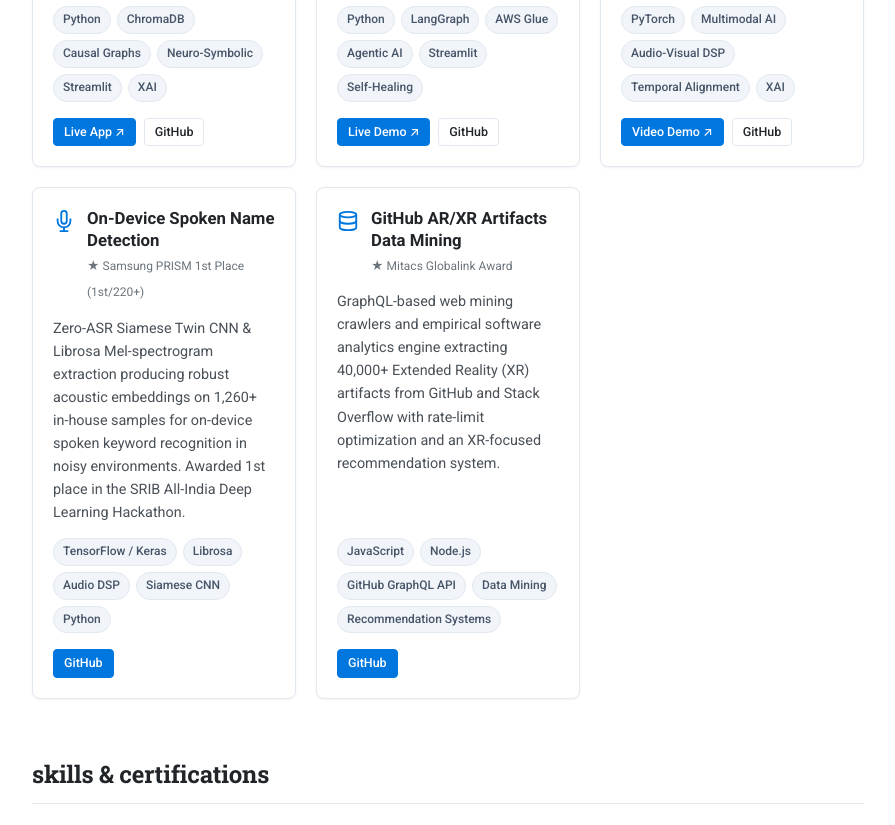
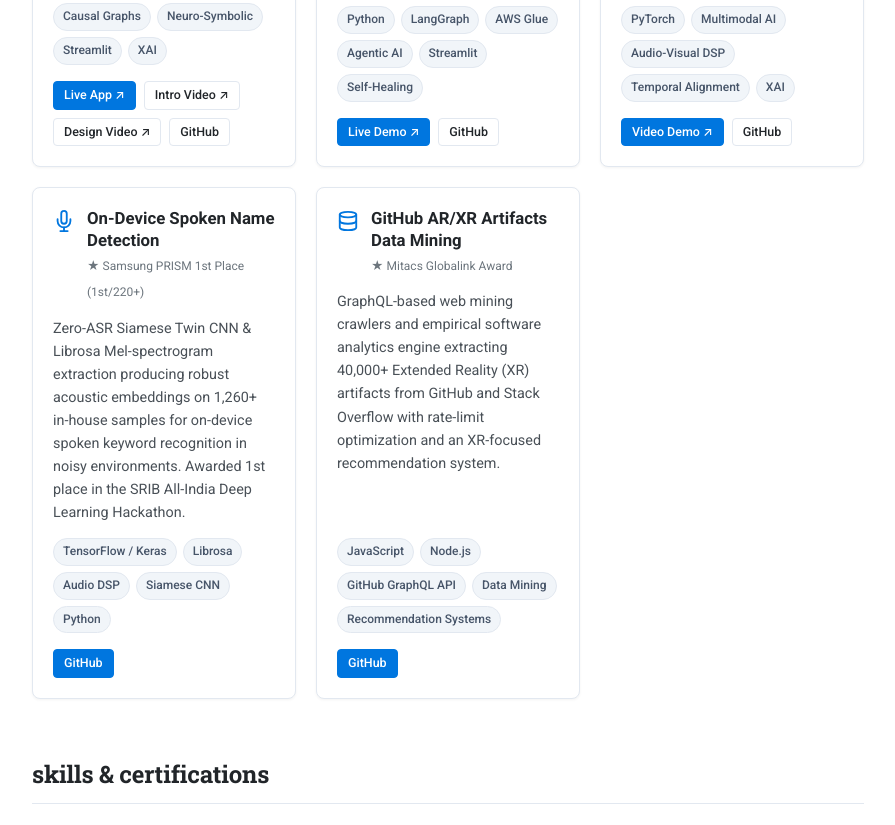
Before and after one commit to s3arajgupta/s3arajgupta.github.io, a plain HTML site: page index.html in a window 1280 px wide. Shown: the part 3723-4548 px from the top of the page, without its empty margins (192-1087 px from the left). Drawn offline with Linux system fonts and the light colour scheme.

Commit message:
feat: add rich GitHub profile README, styling, and portfolio homepage layout

```diff
--- a/assets/css/style.css
+++ b/assets/css/style.css
@@ -971,6 +971,7 @@ button {
 
 .project-links {
   display: flex;
+  flex-wrap: wrap;
   gap: 8px;
 }
 
--- a/index.html
+++ b/index.html
@@ -576,6 +576,10 @@
           <div class="project-links">
             <a href="https://marketsense-ai-nus.streamlit.app/" target="_blank" rel="noopener noreferrer"
               class="btn btn-sm">Live App ↗</a>
+            <a href="https://youtu.be/Oq-QEI3UvJw" target="_blank" rel="noopener noreferrer"
+              class="btn btn-sm btn-outline">Intro Video ↗</a>
+            <a href="https://youtu.be/l_06wWVMz8U" target="_blank" rel="noopener noreferrer"
+              class="btn btn-sm btn-outline">Design Video ↗</a>
             <a href="https://github.com/s3arajgupta/MarketSense" target="_blank" rel="noopener noreferrer"
               class="btn btn-sm btn-outline">GitHub</a>
           </div>
@@ -651,7 +655,7 @@
             <span class="pill-tag">XAI</span>
           </div>
           <div class="project-links">
-            <a href="https://www.youtube.com/watch?v=2_Hi2w5IPbE" target="_blank" rel="noopener noreferrer"
+            <a href="https://youtu.be/2_Hi2w5IPbE" target="_blank" rel="noopener noreferrer"
               class="btn btn-sm">Video Demo ↗</a>
             <a href="https://github.com/NUS-AIS-GCs/Audio-Video-Confidence" target="_blank" rel="noopener noreferrer"
               class="btn btn-sm btn-outline">GitHub</a>
```
Also changed, not shown: 1 other file.
